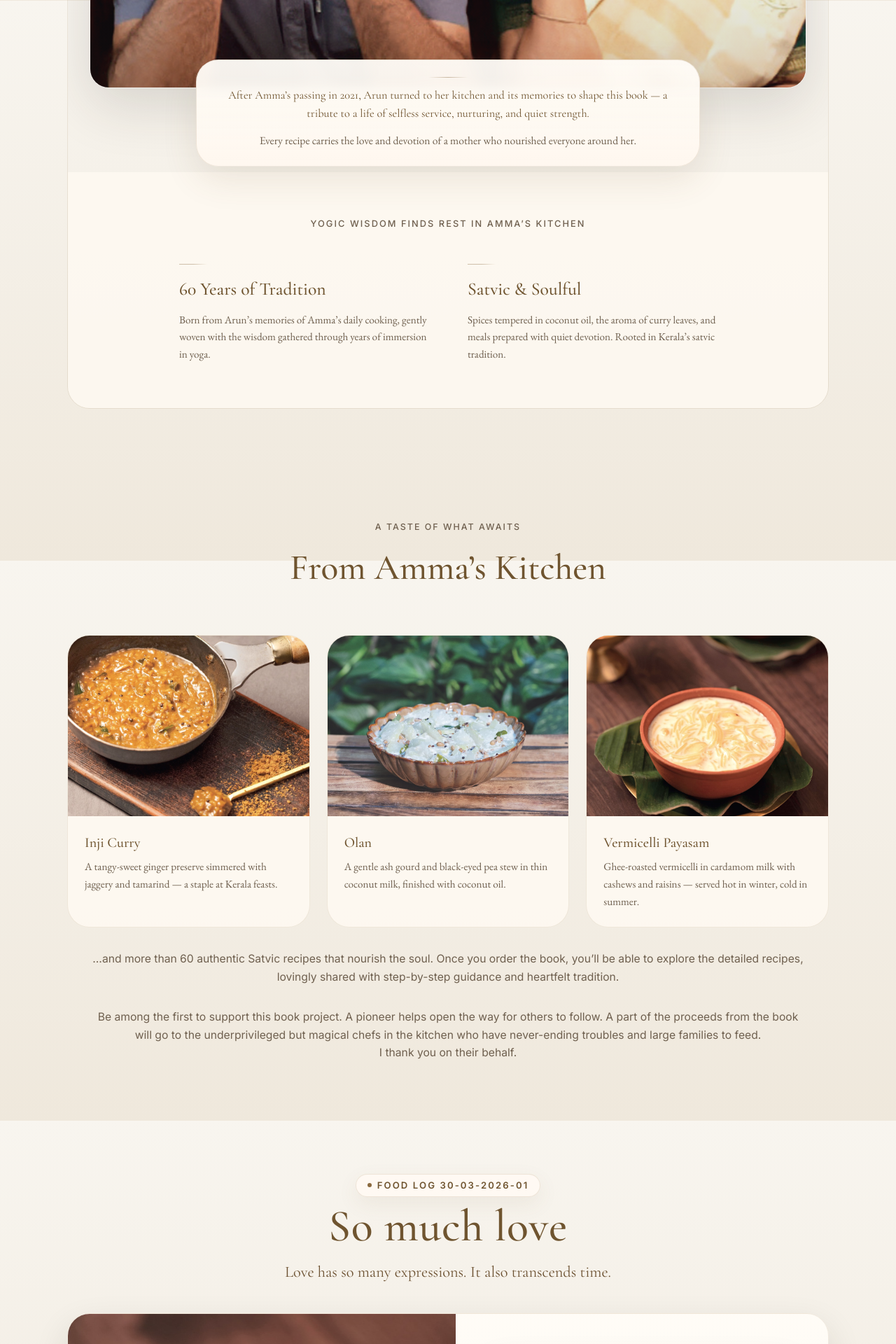
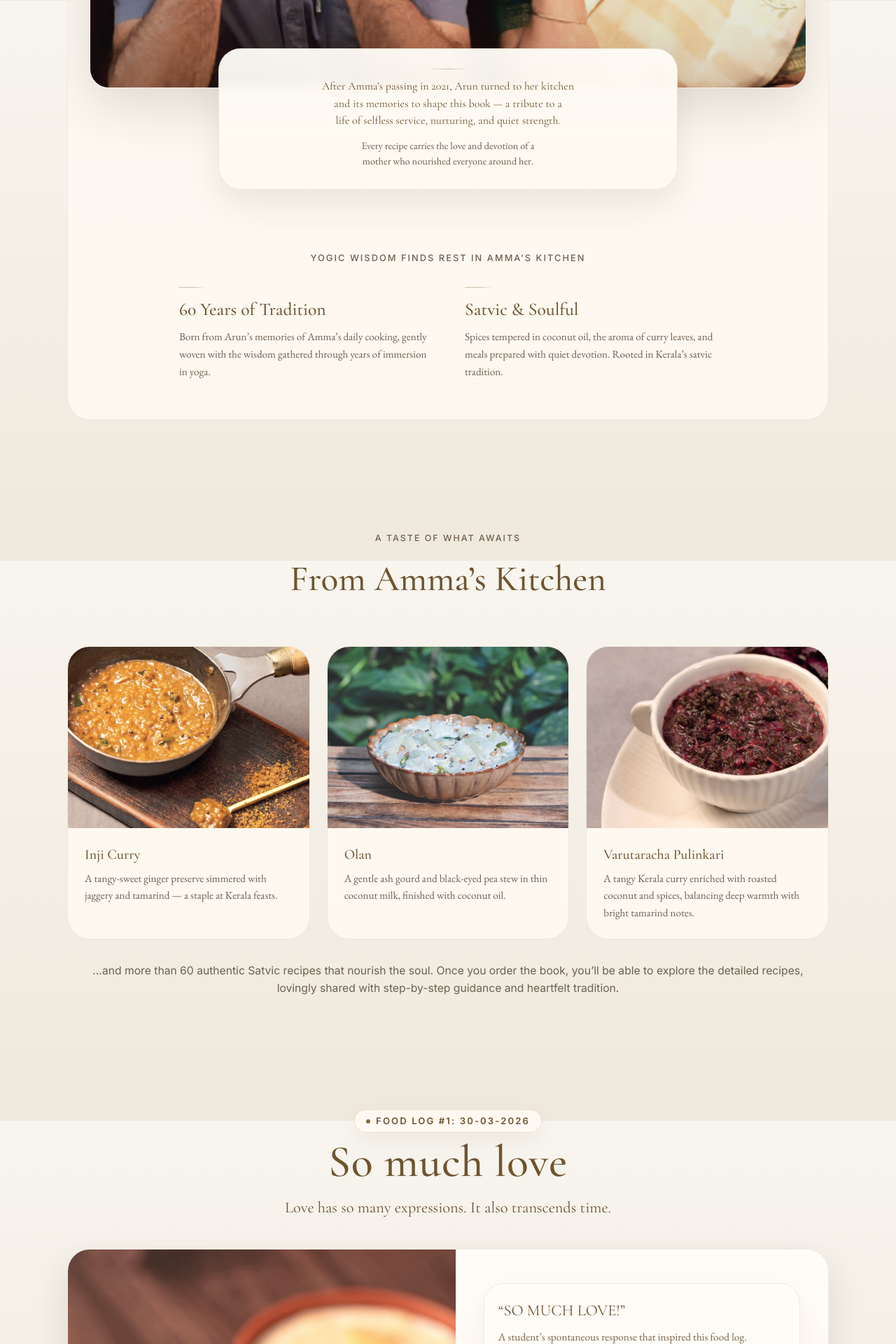
Before and after one commit to abhavk/the-yoga-cookbook, a Next.js app: page / in a window 1280 px wide. Shown: the part 1599-3519 px from the top of the page at 70% size. Built offline with nearby package versions, Linux system fonts and the light colour scheme.

Commit message:
added more info

```diff
--- a/src/components/About.tsx
+++ b/src/components/About.tsx
@@ -12,8 +12,8 @@ export default function About() {
         </h2>
 
         {/* Amma image + continuation — one unified block */}
-        <div className="overflow-hidden rounded-[var(--radius-xl)] border border-brass/[0.12]">
-          <div className="bg-[linear-gradient(180deg,rgba(255,252,247,0.35)_0%,rgba(255,250,243,0)_18%)] px-4 pt-4 sm:px-6 sm:pt-6 lg:px-8 lg:pt-8">
+        <div className="overflow-hidden rounded-[var(--radius-xl)] border border-brass/[0.12] bg-[rgba(255,250,243,0.8)]">
+          <div className="px-4 pt-4 sm:px-6 sm:pt-6 lg:px-8 lg:pt-8">
             <div className="overflow-hidden rounded-[calc(var(--radius-xl)-0.35rem)] shadow-[0_24px_80px_rgba(45,38,33,0.16)] ring-1 ring-white/40">
               <div className="relative h-80 w-full sm:h-96 lg:h-[42rem]">
                 <img
@@ -26,28 +26,34 @@ export default function About() {
               </div>
             </div>
 
-            <div className="relative mx-auto -mt-6 max-w-2xl px-4 pb-2 sm:-mt-8 sm:px-6 lg:-mt-10 lg:max-w-3xl">
-              <div className="rounded-[2rem] border border-brass/[0.14] bg-[linear-gradient(180deg,rgba(255,252,247,0.96)_0%,rgba(255,248,239,0.92)_100%)] px-6 py-5 text-center shadow-[0_18px_50px_rgba(111,84,47,0.12)] backdrop-blur-sm sm:px-8 sm:py-6">
+            <div className="relative z-10 mx-auto -mt-10 max-w-2xl px-4 pb-8 sm:-mt-12 sm:px-6 sm:pb-10 lg:-mt-14 lg:max-w-[44rem] lg:pb-12">
+              <div className="rounded-[2rem] border border-brass/[0.14] bg-[linear-gradient(180deg,rgba(255,252,247,0.96)_0%,rgba(255,248,239,0.92)_100%)] px-6 py-6 text-center shadow-[0_18px_50px_rgba(111,84,47,0.12)] backdrop-blur-sm sm:px-10 sm:py-7">
                 <div className="mx-auto mb-3 h-px w-14 bg-gradient-to-r from-transparent via-brass/45 to-transparent" />
-                <p className="font-[family-name:var(--font-display)] text-[1rem] leading-relaxed text-brass-dark sm:text-[1.08rem] lg:text-[1.02rem]">
+                <p
+                  className="mx-auto max-w-[48ch] font-[family-name:var(--font-display)] text-[0.9rem] leading-[1.55] text-brass-dark sm:text-[0.96rem] lg:text-[1rem]"
+                  style={{ textWrap: "balance" }}
+                >
                   After Amma&rsquo;s passing in 2021, Arun turned to her kitchen and its memories to shape this book &mdash; a tribute to a life of selfless service, nurturing, and quiet strength.
                 </p>
-                <p className="mt-3 text-[0.92rem] leading-relaxed text-text-muted sm:text-[0.98rem]">
+                <p
+                  className="mx-auto mt-3 max-w-[44ch] text-[0.84rem] leading-[1.55] text-text-muted sm:text-[0.9rem]"
+                  style={{ textWrap: "balance" }}
+                >
                   Every recipe carries the love and devotion of a mother who nourished everyone around her.
                 </p>
               </div>
             </div>
           </div>
 
-          <div className="bg-[rgba(255,250,243,0.8)] px-8 py-12 sm:px-12 sm:py-16 lg:px-16">
-            <p className="mx-auto mb-12 max-w-2xl text-center font-[family-name:var(--font-sans)] text-[0.8rem] font-medium uppercase tracking-[0.16em] text-text-muted">
+          <div className="px-8 pt-7 pb-9 sm:px-12 sm:pt-8 sm:pb-12 lg:px-16 lg:pt-10 lg:pb-14">
+            <p className="mx-auto mb-8 max-w-2xl text-center font-[family-name:var(--font-sans)] text-[0.8rem] font-medium uppercase tracking-[0.16em] text-text-muted">
               Yogic Wisdom Finds Rest In Amma&rsquo;s Kitchen
             </p>
 
-            <div className="mx-auto grid max-w-3xl gap-14 md:grid-cols-2">
+            <div className="mx-auto grid max-w-3xl gap-10 md:grid-cols-2 md:gap-12">
               <div className="text-center md:text-left">
-                <div className="mx-auto mb-4 h-px w-10 bg-gradient-to-r from-transparent via-brass/40 to-transparent md:mx-0 md:bg-gradient-to-r md:from-brass/40 md:to-transparent" />
-                <h4 className="mb-3 font-[family-name:var(--font-display)] text-[clamp(1.3rem,2vw,1.7rem)] font-medium text-brass-dark">
+                <div className="mx-auto mb-3 h-px w-10 bg-gradient-to-r from-transparent via-brass/40 to-transparent md:mx-0 md:bg-gradient-to-r md:from-brass/40 md:to-transparent" />
+                <h4 className="mb-2 font-[family-name:var(--font-display)] text-[clamp(1.3rem,2vw,1.7rem)] font-medium text-brass-dark">
                   60 Years of Tradition
                 </h4>
                 <p className="text-[0.95rem] leading-relaxed text-text-muted">
@@ -58,8 +64,8 @@ export default function About() {
               </div>
 
               <div className="text-center md:text-left">
-                <div className="mx-auto mb-4 h-px w-10 bg-gradient-to-r from-transparent via-brass/40 to-transparent md:mx-0 md:bg-gradient-to-r md:from-brass/40 md:to-transparent" />
-                <h4 className="mb-3 font-[family-name:var(--font-display)] text-[clamp(1.3rem,2vw,1.7rem)] font-medium text-brass-dark">
+                <div className="mx-auto mb-3 h-px w-10 bg-gradient-to-r from-transparent via-brass/40 to-transparent md:mx-0 md:bg-gradient-to-r md:from-brass/40 md:to-transparent" />
+                <h4 className="mb-2 font-[family-name:var(--font-display)] text-[clamp(1.3rem,2vw,1.7rem)] font-medium text-brass-dark">
                   Satvic &amp; Soulful
                 </h4>
                 <p className="text-[0.95rem] leading-relaxed text-text-muted">
--- a/src/components/BookDetails.tsx
+++ b/src/components/BookDetails.tsx
@@ -37,6 +37,12 @@ export default function BookDetails() {
   return (
     <section id="the-book" className="scroll-mt-[-10px] py-14 lg:py-20">
       <div className="mx-auto max-w-6xl px-6 lg:px-8">
+        <p className="mx-auto max-w-4xl text-center font-[family-name:var(--font-sans)] text-[0.98rem] leading-relaxed text-text-muted">
+            Be among the first to support this book project. A pioneer helps open the way for others to follow. A part of the proceeds from the book will go to the underprivileged but magical chefs in the kitchen who have never-ending troubles and large families to feed.
+            <br />
+            I thank you on their behalf.
+        </p>
+        <div className="mx-auto my-6 h-px w-16 bg-gradient-to-r from-transparent via-brass/35 to-transparent sm:my-8" />
         {/* Section kicker */}
         <p className="mb-4 text-center font-[family-name:var(--font-sans)] text-[0.78rem] font-medium uppercase tracking-[0.16em] text-text-muted">
           The Book
--- a/src/components/FoodLog.tsx
+++ b/src/components/FoodLog.tsx
@@ -5,7 +5,7 @@ export default function FoodLog() {
         <div className="mx-auto mb-8 max-w-3xl text-center lg:mb-10">
           <p className="mb-3 inline-flex items-center gap-2 rounded-full border border-brass/15 bg-[rgba(255,250,243,0.9)] px-4 py-1.5 font-[family-name:var(--font-sans)] text-[0.82rem] font-semibold uppercase tracking-[0.16em] text-brass-dark shadow-[0_10px_30px_rgba(111,84,47,0.08)]">
             <span className="h-1.5 w-1.5 rounded-full bg-brass" />
-            Food Log 30-03-2026-01
+            Food Log #1: 30-03-2026
           </p>
 
           <h2 className="mx-auto mb-4 max-w-3xl font-[family-name:var(--font-display)] text-[clamp(2.35rem,5vw,4.2rem)] font-medium leading-[0.95] tracking-[0.01em] text-brass-dark">
@@ -41,7 +41,7 @@ export default function FoodLog() {
                   “SO MUCH LOVE!”
                 </p>
                 <p className="mt-2 text-[0.96rem] leading-relaxed text-[#7a6347]">
-                  A student&rsquo;s immediate response to the meal — too meaningful to be visually missed.
+                  A student&rsquo;s spontaneous response that inspired this food log.
                 </p>
               </div>
 
--- a/src/components/Recipes.tsx
+++ b/src/components/Recipes.tsx
@@ -14,11 +14,11 @@ const recipes = [
     position: "center 85%",
   },
   {
-    name: "Vermicelli Payasam",
-    desc: "Ghee-roasted vermicelli in cardamom milk with cashews and raisins — served hot in winter, cold in summer.",
-    tag: "Celebration",
-    image: "/vermicelli-payasam.png",
-    position: "center 80%",
+    name: "Varutaracha Pulinkari",
+    desc: "A tangy Kerala curry enriched with roasted coconut and spices, balancing deep warmth with bright tamarind notes.",
+    tag: "Traditional",
+    image: "/varutaracha-pulinkari.png",
+    position: "center center",
   },
 ];
 
@@ -70,12 +70,6 @@ export default function Recipes() {
           <p className="text-center font-[family-name:var(--font-sans)] text-[0.98rem] leading-relaxed text-text-muted">
             ...and more than 60 authentic Satvic recipes that nourish the soul. Once you order the book, you&rsquo;ll be able to explore the detailed recipes, lovingly shared with step-by-step guidance and heartfelt tradition.
           </p>
-
-          <p className="text-center font-[family-name:var(--font-sans)] text-[0.98rem] leading-relaxed text-text-muted">
-            Be among the first to support this book project. A pioneer helps open the way for others to follow. A part of the proceeds from the book will go to the underprivileged but magical chefs in the kitchen who have never-ending troubles and large families to feed.
-            <br />
-            I thank you on their behalf.
-          </p>
         </div>
       </div>
     </section>
```
